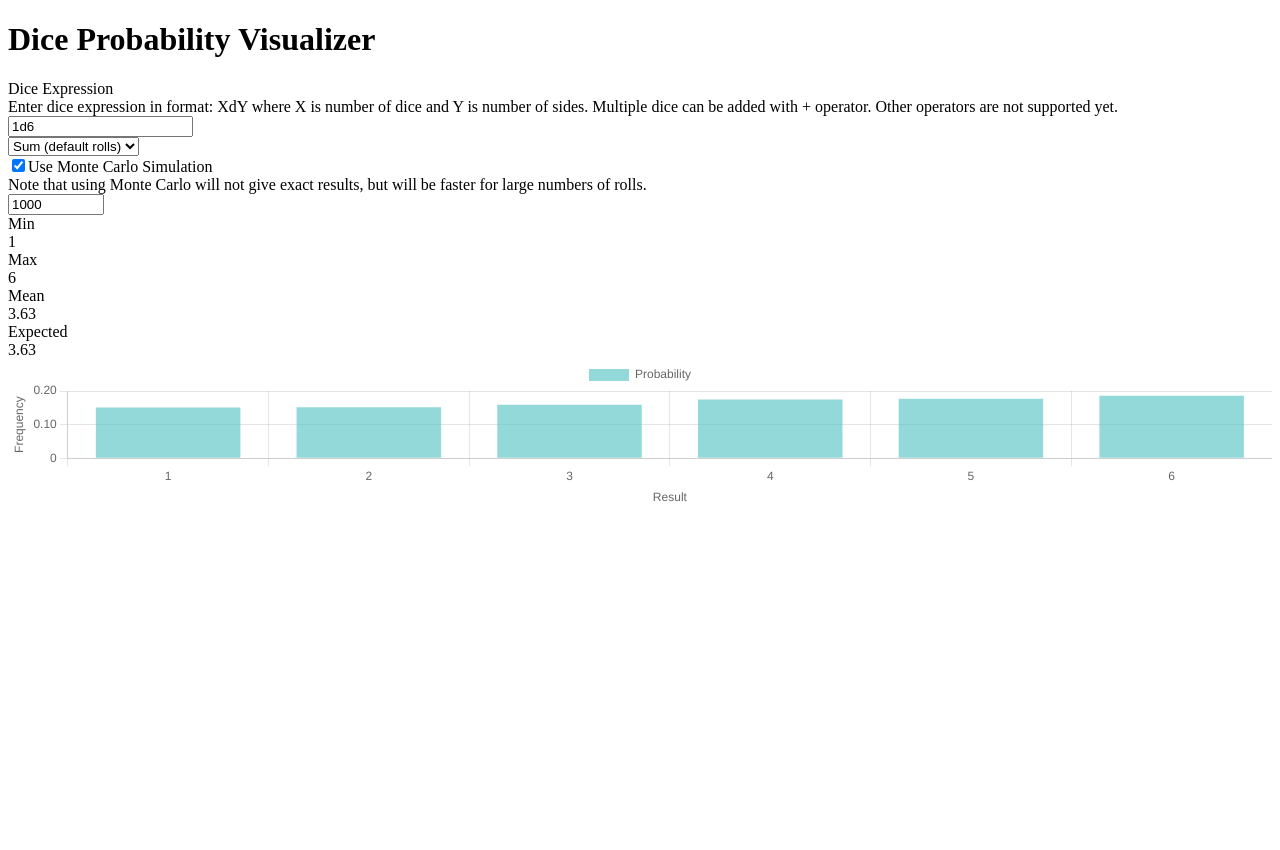
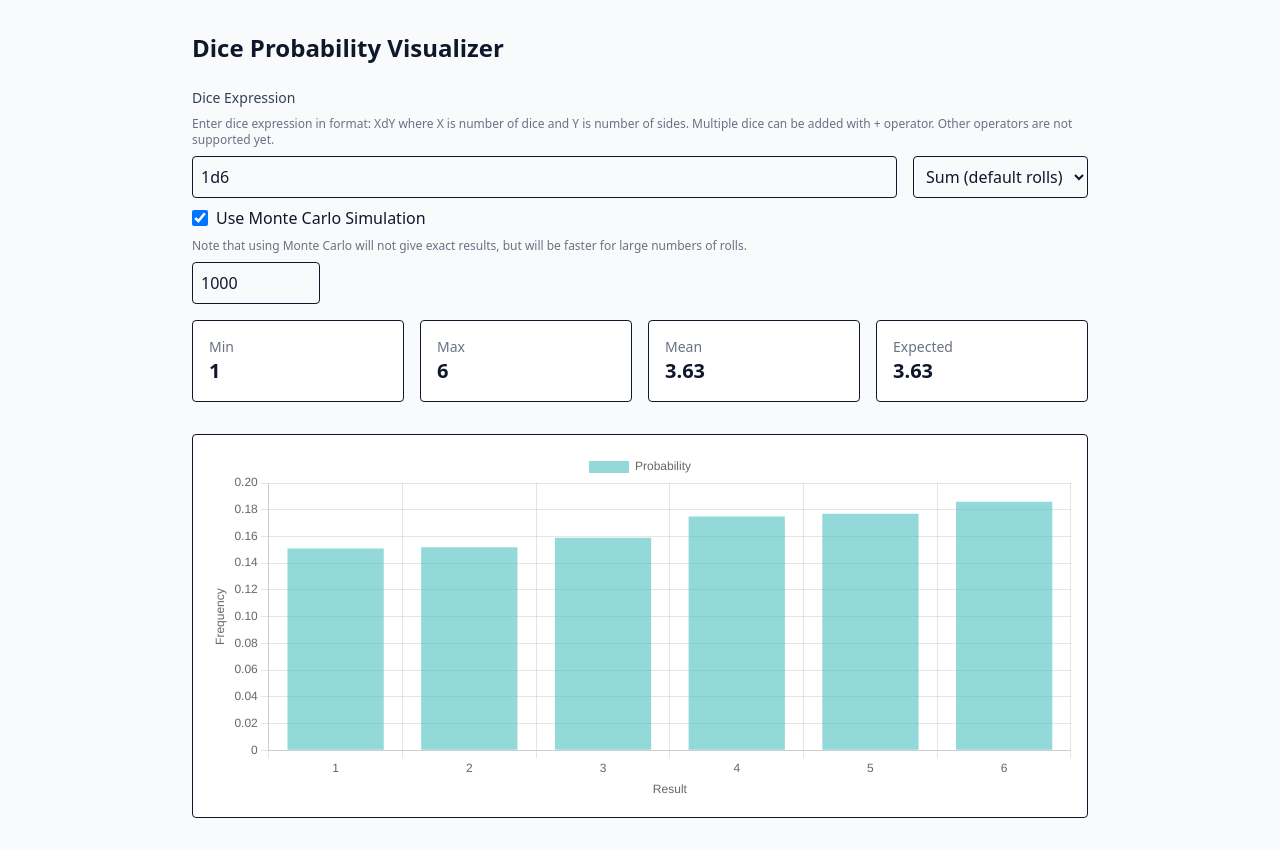
Before and after one commit to Trance-0/DiceVisualize, a Next.js app in the folder dice/: page / in a window 1280 px wide. Before the commit the page ends 800 px from the top, so only its background shows below. Built offline with nearby package versions, Linux system fonts and the light colour scheme.

Commit message:
Restore global CSS import and Tailwind pipeline

```diff
--- a/dice/package.json
+++ b/dice/package.json
@@ -17,6 +17,7 @@
   },
   "devDependencies": {
     "@eslint/eslintrc": "^3",
+    "@tailwindcss/postcss": "^4.1.13",
     "@types/node": "20.19.37",
     "@types/react": "19.2.14",
     "@types/react-dom": "^19",
@@ -24,6 +25,7 @@
     "@typescript-eslint/parser": "^8.57.2",
     "eslint": "^9.39.4",
     "eslint-config-next": "^15.5.14",
+    "tailwindcss": "^4.1.13",
     "typescript": "5.9.3"
   }
 }
--- /dev/null
+++ b/dice/src/app/globals.css
@@ -0,0 +1,30 @@
+@import "tailwindcss";
+
+:root {
+  --background: #f8fafc;
+  --foreground: #0f172a;
+}
+
+html {
+  background: var(--background);
+}
+
+body {
+  background: linear-gradient(135deg, #f8fafc 0%, #ffffff 45%, #eff6ff 100%);
+  color: var(--foreground);
+  min-height: 100vh;
+}
+
+* {
+  box-sizing: border-box;
+}
+
+input,
+select,
+button {
+  font: inherit;
+}
+
+canvas {
+  max-width: 100%;
+}
--- a/dice/src/app/layout.tsx
+++ b/dice/src/app/layout.tsx
@@ -1,4 +1,5 @@
 import type { Metadata } from "next";
+import "./globals.css";
 
 export const metadata: Metadata = {
   title: "Dice Visualizer - Probability Visualization for CoC & DnD",
```
Also changed, not shown: 1 other file (tests, documents, lock files or other folders).
